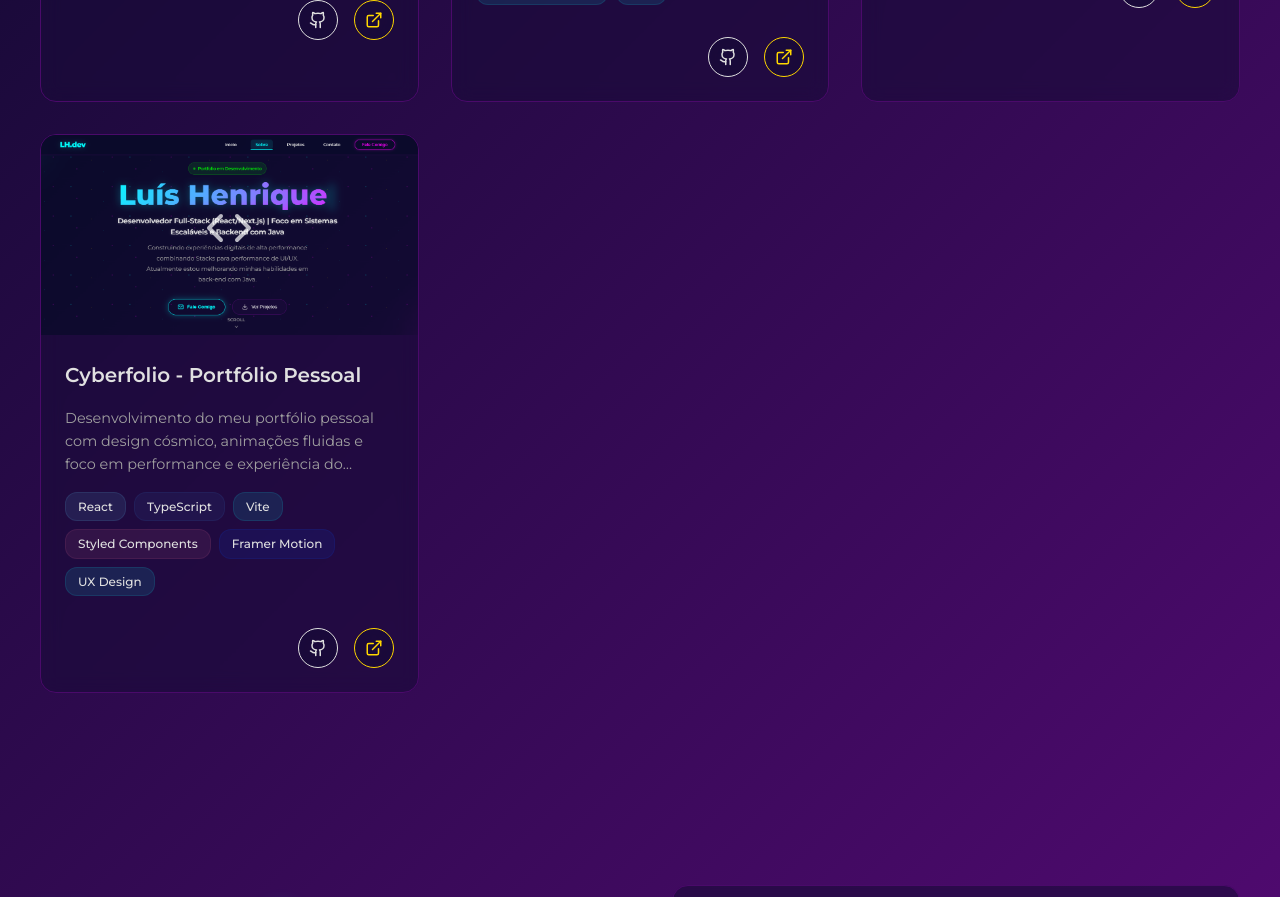
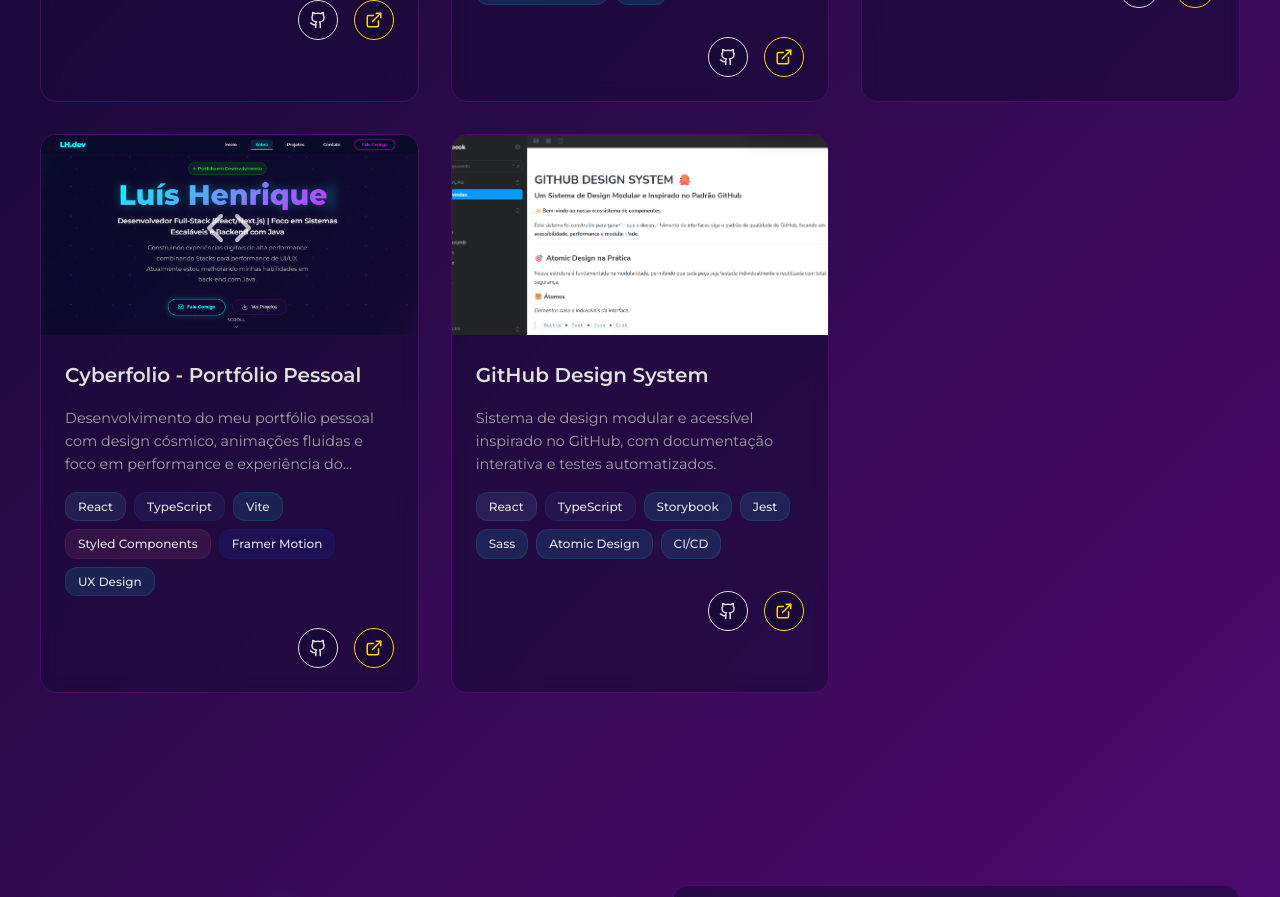
Before and after one commit to lh5818181/Cyberfolio, a React (Vite) app: page / in a window 1280 px wide. Shown: the part 3400-4297 px from the top of the page. Built offline with nearby package versions, Linux system fonts and the light colour scheme.

Commit message:
feat: adiciona GitHub Design System ao portfólio e atualiza readme

```diff
--- a/src/components/Projects/index.tsx
+++ b/src/components/Projects/index.tsx
@@ -24,6 +24,7 @@
   ModalContent,
   ModalCloseButton,
   ModalInner,
+  getTechTagColor,
 } from './styles';
 
 /**
@@ -161,6 +162,27 @@
       githubUrl: 'https://github.com/lh5818181/Cyberfolio',
       liveUrl: 'https://cyberfolio-five.vercel.app/',
       imageColor: 'url(/assets/images/Portfolio.png)',
+    },
+    {
+      id: '5',
+      title: 'GitHub Design System',
+      description:
+        'Sistema de design modular e acessível inspirado no GitHub, com documentação interativa e testes automatizados.',
+      fullDescription:
+        'Uma biblioteca de componentes de alta fidelidade desenvolvida com foco em modularidade e escalabilidade. O projeto aplica a metodologia Atomic Design (separando Átomos, Moléculas e Organismos) e conta com documentação viva via Storybook 8. Possui 100% de cobertura de testes unitários com Jest e pipeline de CI/CD configurado no GitHub Actions para deploy automático. Desenvolvido como desafio prático avançado de UX/UI.',
+      technologies: [
+        'React',
+        'TypeScript',
+        'Storybook',
+        'Jest',
+        'Sass',
+        'Atomic Design',
+        'CI/CD',
+      ],
+      category: 'design',
+      githubUrl: 'https://github.com/lh5818181/github-design-system',
+      liveUrl: 'https://lh5818181.github.io/github-design-system/',
+      imageColor: 'url(/assets/images/github-ds.png)',
     },
     // {
     //   id: '5',
```
Also changed, not shown: public/assets/images/github-ds.png (added).
